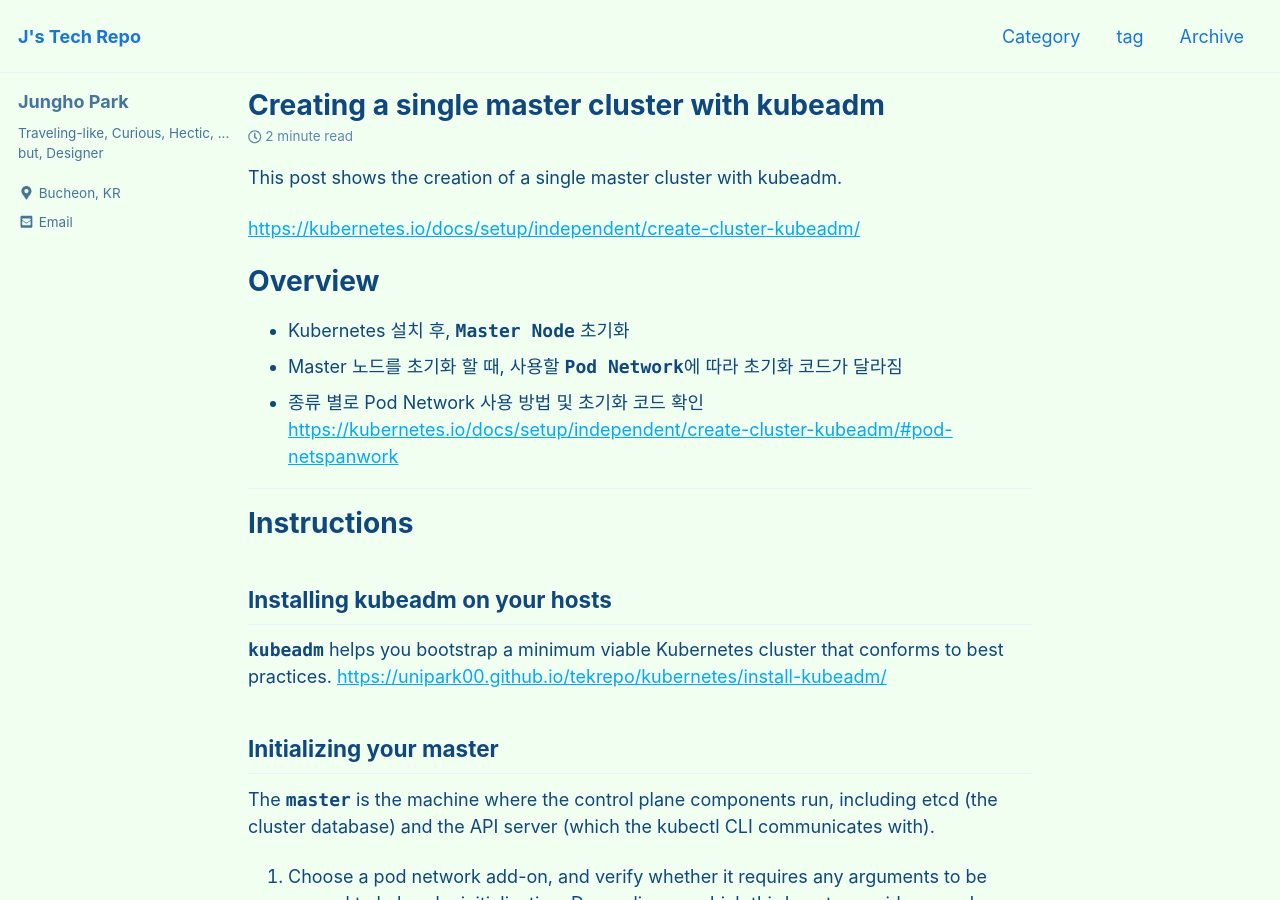
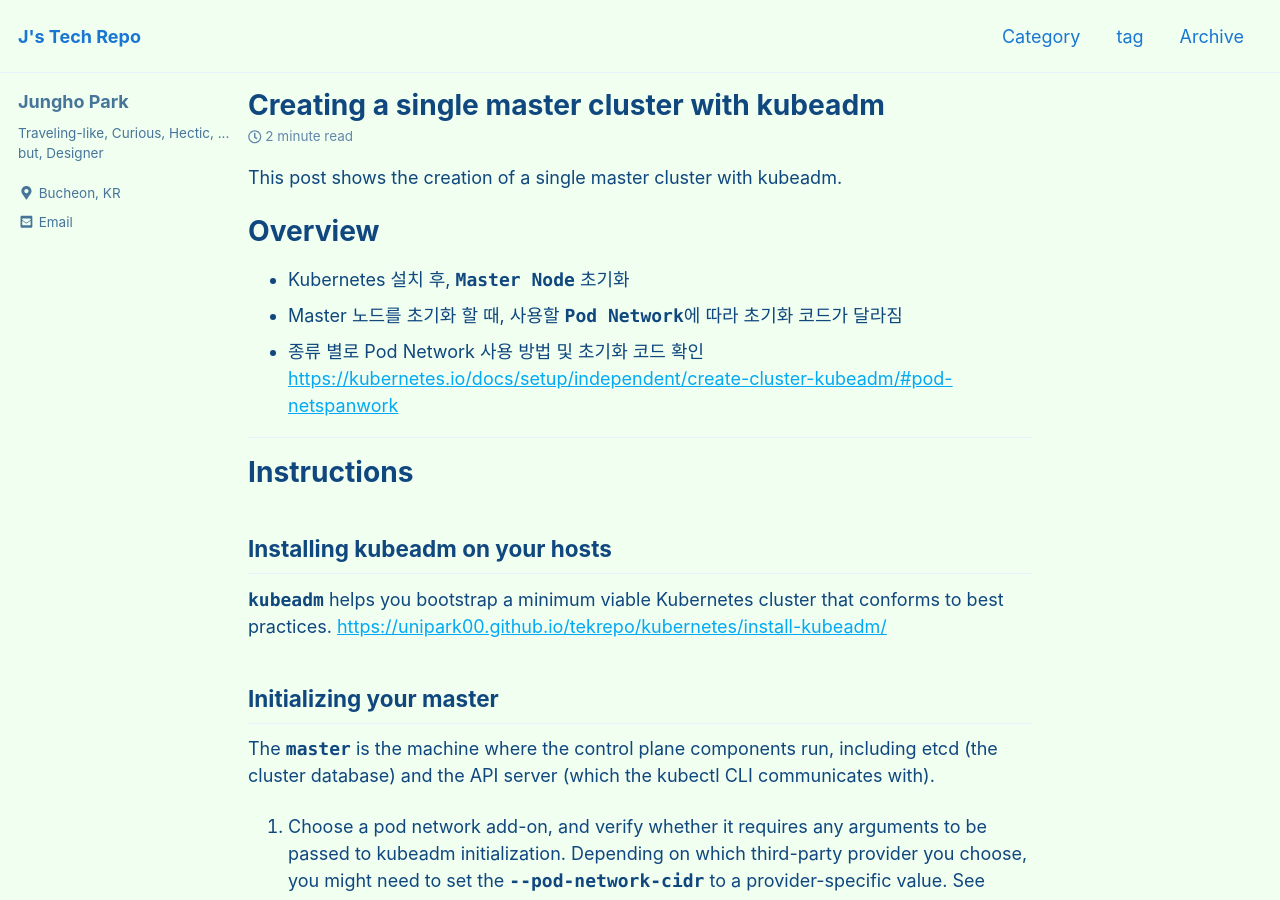
Before and after one commit to unipark00/tekrepo, a Jekyll site: the page built from _posts/2019-04-07-configure-k8s-cluster.md, in a window 1280 px wide and 900 px high. Built offline with Jekyll 4.4.1, drawn with Linux system fonts in a browser that asks for light colours; cached includes are drawn as plain includes; part of the change alters nothing that is shown.

Commit message:
Update 2019-04-07-configure-k8s-cluster.md

```diff
--- a/_posts/2019-04-07-configure-k8s-cluster.md
+++ b/_posts/2019-04-07-configure-k8s-cluster.md
@@ -8,8 +8,6 @@ toc: false
 ---
 
 This post shows the creation of a single master cluster with kubeadm.
-
-[https://kubernetes.io/docs/setup/independent/create-cluster-kubeadm/](https://kubernetes.io/docs/setup/independent/create-cluster-kubeadm/)
 
 # Overview
 * Kubernetes 설치 후, **`Master Node`** 초기화
```
